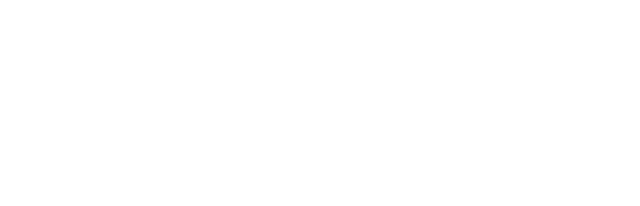
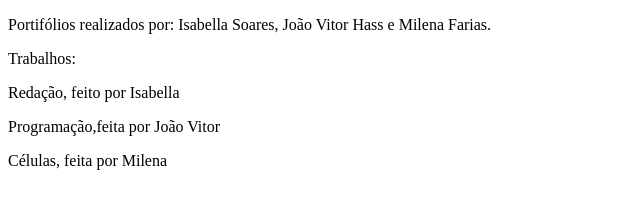
Before and after one commit to mimizinhadojoao/Portif-lio-2h-, a plain HTML site: page index.html in a window 1280 px wide. Shown: the whole page, without its empty margins (0-640 px from the left). Drawn offline with Linux system fonts and the light colour scheme.

Commit message:
nomes dos projetos

```diff
--- a/index.html
+++ b/index.html
@@ -5,7 +5,8 @@
     <meta name="viewport" content="width=device-width, initial-scale=1.0">
     <title>PORTIFÓLIO</title>
 </head>
-<body>
-
+<body> <p>Portifólios realizados por: Isabella Soares, João Vitor Hass e Milena Farias.</p>
+    <p>Trabalhos: </p>
+    <p>Redação, feito por Isabella</p> <p>Programação,feita por João Vitor</p> <p>Células, feita por Milena</p>
 </body>
 </html>
```
